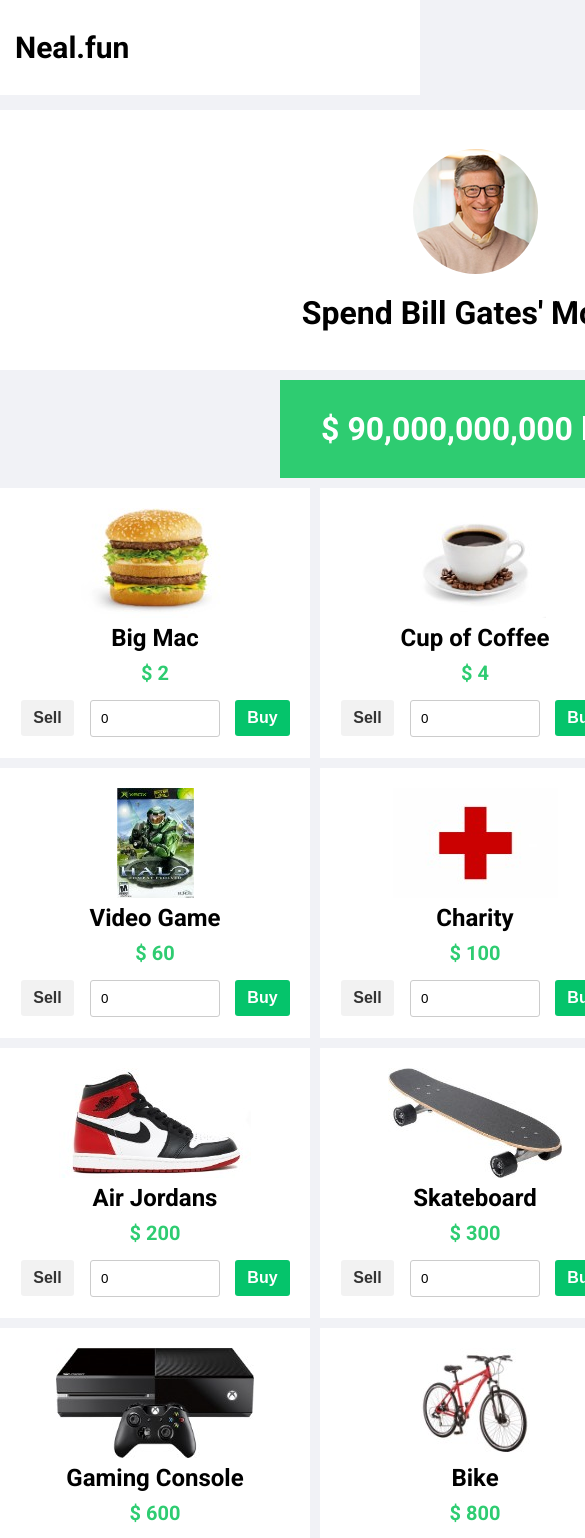
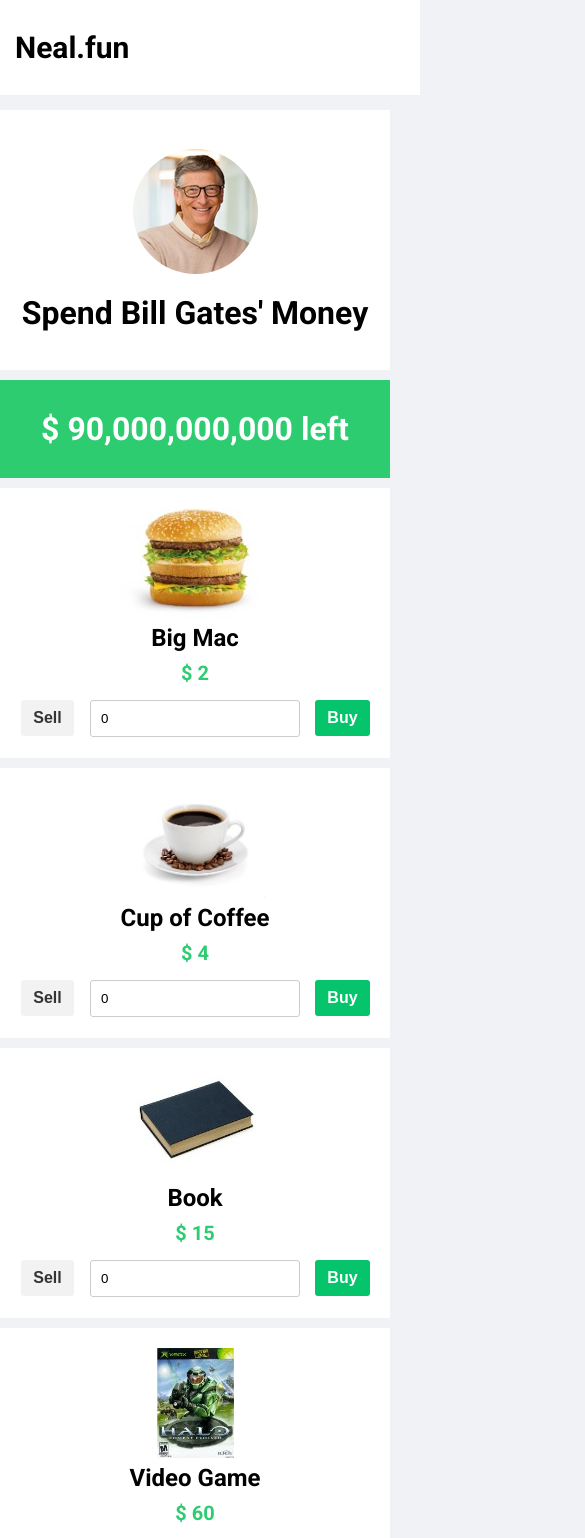
Before and after one commit to PauloKlixto/bill, a Vue app: page / in a window 390 px wide. Shown: the top 1538 px of the page, 585 px wide, since content can reach past the window. Built offline with nearby package versions, Linux system fonts and the light colour scheme.

Commit message:
responsive

```diff
--- a/src/views/bill/Bill.vue
+++ b/src/views/bill/Bill.vue
@@ -220,7 +220,8 @@
 
 <style lang="scss" scoped>
 .Bill {
-  width: 950px;
+  max-width: 950px;
+  width: 100vw;
   margin: auto;
   &__billGatesArea {
     height: 260px;
@@ -244,6 +245,12 @@
     display: grid;
     grid-template-columns: repeat(3, 1fr);
     gap: 10px;
+    @media (max-width: 950px) {
+      grid-template-columns: repeat(2, 1fr);
+    }
+    @media (max-width: 620px) {
+      grid-template-columns: 1fr;
+    }
   }
   &__cards {
     background-color: $color-white;
@@ -309,6 +316,9 @@
     gap: 10px;
     grid-template-columns: repeat(2, 1fr);
     justify-items: center;
+    @media (max-width: 520px) {
+      grid-template-columns: 1fr;
+    }
     li {
       display: flex;
       align-items: center;
```
